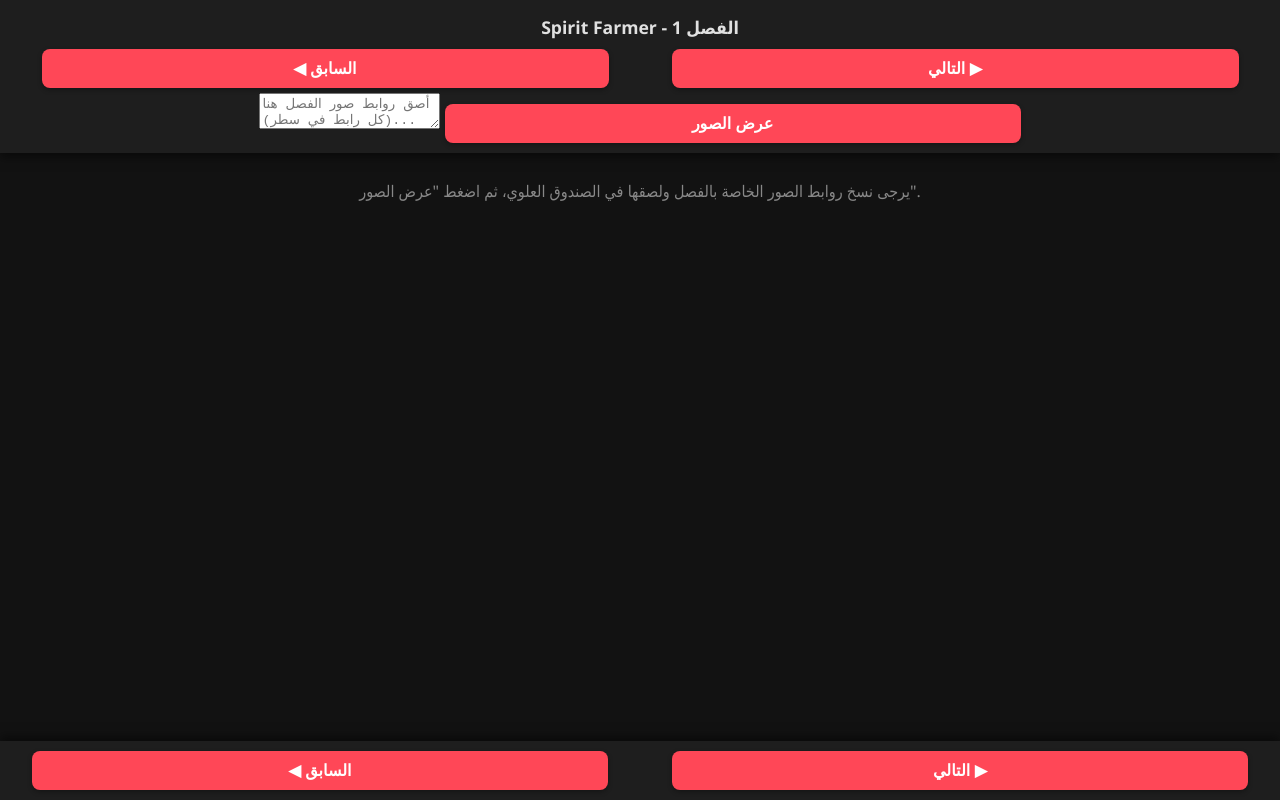
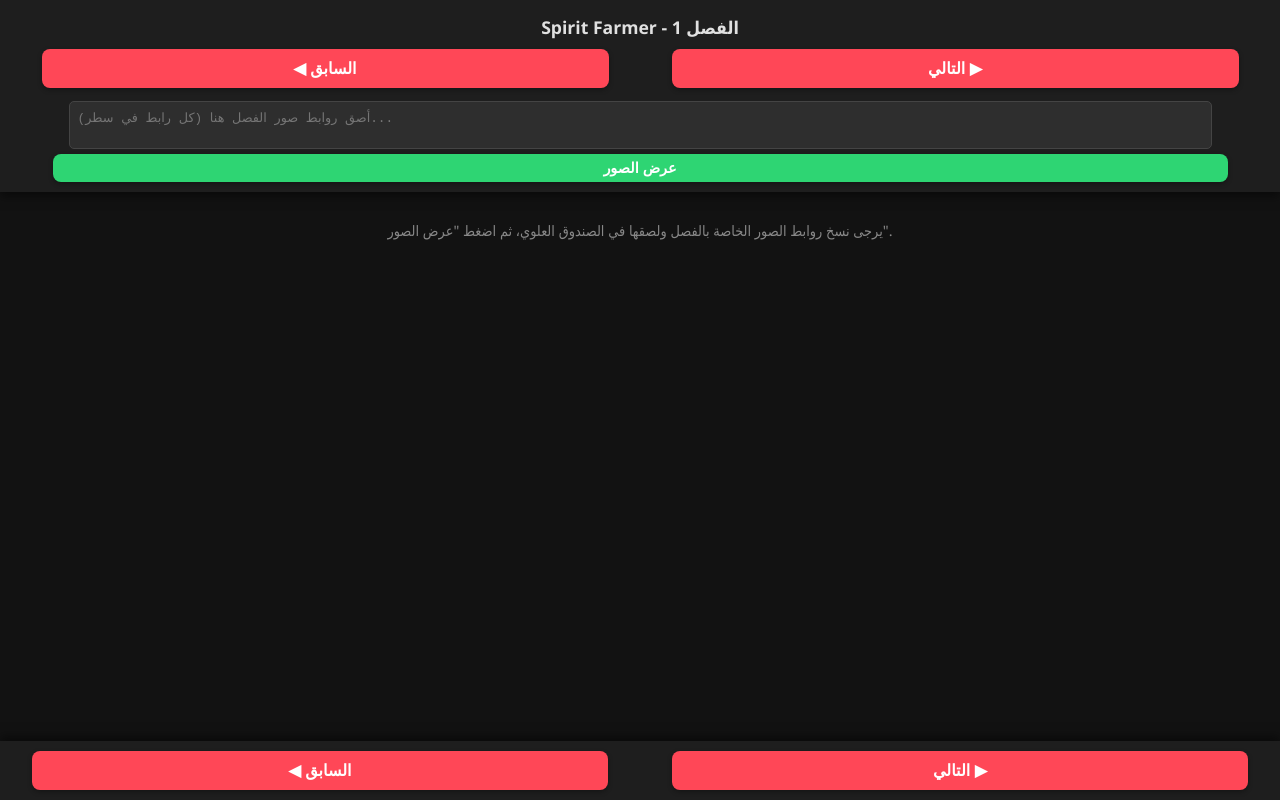
Before and after one commit to moodareno25/Manhua-1, a plain HTML site: page index.html in a window 1280 px wide. Drawn offline with Linux system fonts and the light colour scheme.

Commit message:
Refactor CSS styles for layout and input components
Updated styles for various components including input areas and viewer container.

```diff
--- a/style.css
+++ b/style.css
@@ -1,4 +1,3 @@
-/* إعدادات عامة مريحة للعين */
 body {
     margin: 0;
     padding: 0;
@@ -11,7 +10,6 @@ body {
     -webkit-tap-highlight-color: transparent;
 }
 
-/* الشريط العلوي */
 .control-panel {
     width: 100%;
     background-color: #1e1e1e;
@@ -30,7 +28,6 @@ body {
     color: #e0e0e0;
 }
 
-/* حاوية الأزرار */
 .buttons-container {
     display: flex;
     justify-content: space-around;
@@ -48,64 +45,64 @@ button {
     cursor: pointer;
     box-shadow: 0 2px 5px rgba(0,0,0,0.3);
     transition: background 0.2s;
-    width: 45%; /* لتناسب أصابع اليد على الجوال */
+    width: 45%;
 }
 
 button:active {
     background-color: #ff6b81;
 }
 
-/* خانة إدخال الرابط */
-.input-area {
+/* التنسيق الجديد لخانة الروابط المتقدمة */
+.input-area-advanced {
     margin-top: 8px;
     display: flex;
-    justify-content: center;
+    flex-direction: column;
+    align-items: center;
     gap: 5px;
-    padding: 0 10px;
+    padding: 0 15px;
 }
 
-.input-area input {
-    width: 70%;
+.input-area-advanced textarea {
+    width: 90%;
     background-color: #2e2e2e;
     border: 1px solid #444;
     color: white;
-    padding: 5px 10px;
+    padding: 8px;
     border-radius: 5px;
     font-size: 0.8rem;
+    resize: none;
 }
 
-.input-area button {
-    width: 25%;
-    padding: 5px;
+.input-area-advanced button {
+    width: 94%;
+    padding: 6px;
     background-color: #2ed573;
-    font-size: 0.8rem;
+    font-size: 0.9rem;
 }
 
-/* حاوية الصور المانجا الأساسية */
 .viewer-container {
-    margin-top: 130px; /* مسافة لكي لا تغطي الأزرار العلوية أول الصور */
-    margin-bottom: 70px; /* مسافة للأزرار السفلية */
+    margin-top: 170px; /* زيادة المسافة لتناسب الصندوق الجديد */
+    margin-bottom: 70px;
     width: 100%;
     display: flex;
     flex-direction: column;
     align-items: center;
 }
 
-/* تنسيق الصور لتكون كاملة العرض وعمودية */
 .viewer-container img {
-    width: 100%; /* ملء الأفقي تماماً */
-    height: auto; /* الحفاظ على أبعاد الصورة الأصلية */
-    display: block; /* منع الفراغات بين الصور */
-    loading: lazy; /* تسريع التحميل الفصول */
+    width: 100%;
+    height: auto;
+    display: block;
 }
 
 .notice {
     color: #888;
     text-align: center;
-    margin-top: 50px;
+    margin: 50px 20px;
+    font-size: 0.9rem;
+    line-height: 1.5;
 }
 
-/* الشريط السفلي */
 .bottom-panel {
     position: fixed;
     bottom: 0;
```
